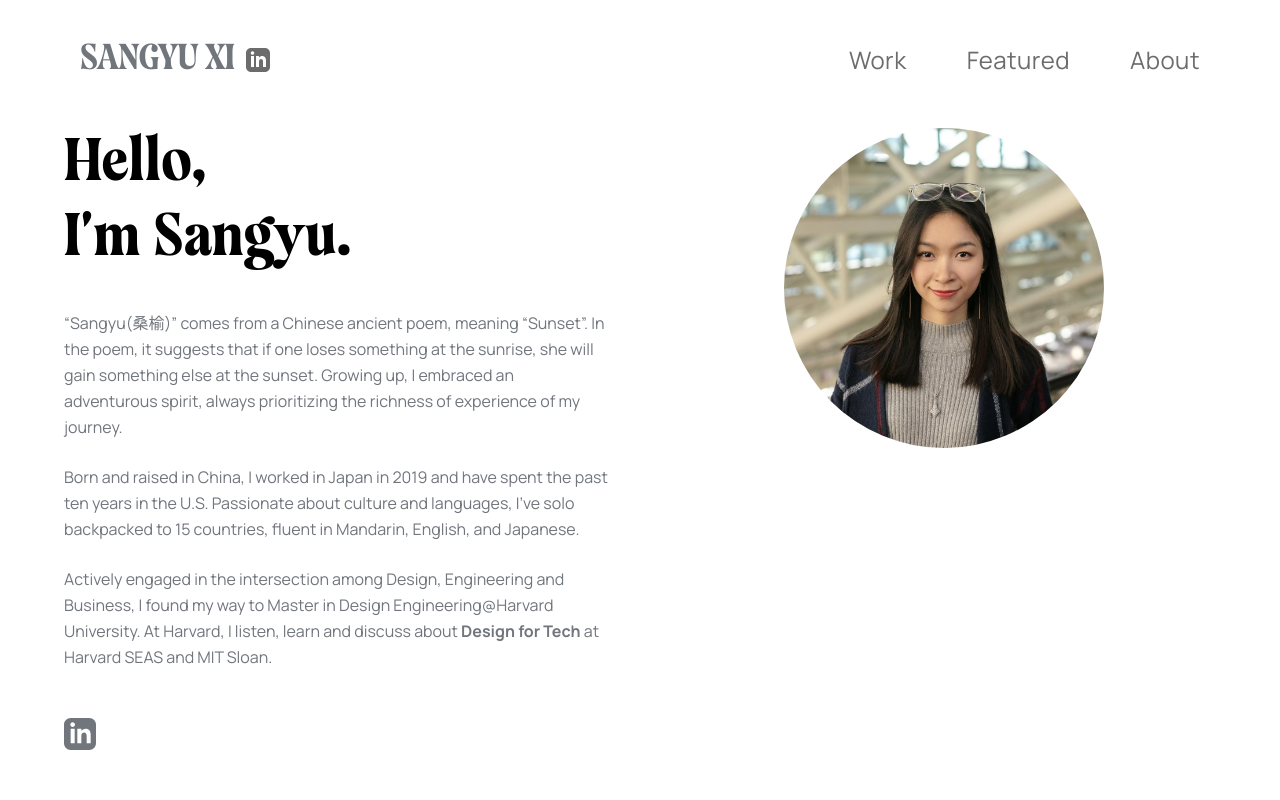
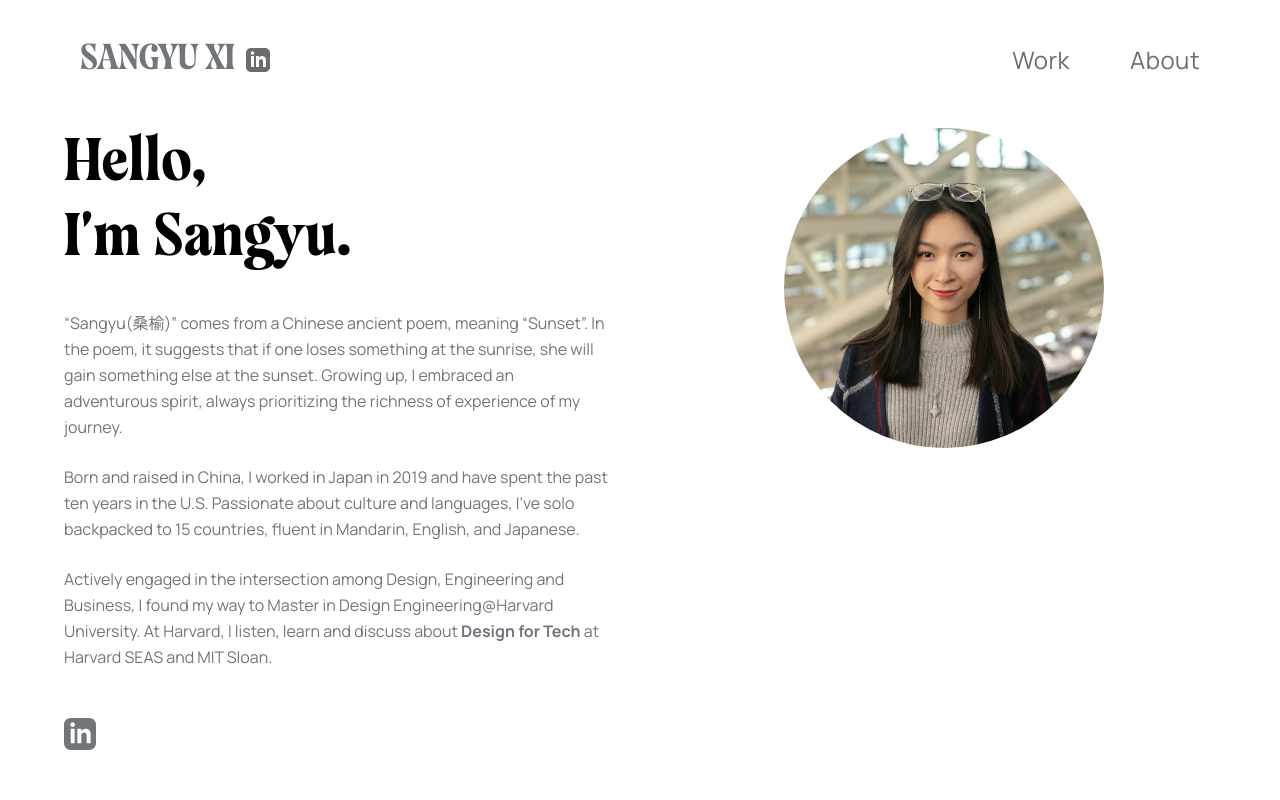
Before and after one commit to sekimataki/portfolio, a Next.js app: page /about in a window 1280 px wide. Shown: the top 800 px of the page. Built offline with nearby package versions, Linux system fonts and the light colour scheme.

Commit message:
Your descriptive message here

```diff
--- a/app/about/page.tsx
+++ b/app/about/page.tsx
@@ -47,12 +47,6 @@ export default function About() {
             className="font-manrope text-[#6c6c6c] text-lg sm:text-xl md:text-2xl font-normal tracking-[0.5px] cursor-pointer hover:text-[#000000] hover:opacity-70 transition-all"
           >
             Work
-          </Link>
-          <Link
-            href="/#featured"
-            className="font-manrope text-[#6c6c6c] text-lg sm:text-xl md:text-2xl font-normal tracking-[0.5px] cursor-pointer hover:text-[#000000] hover:opacity-70 transition-all"
-          >
-            Featured
           </Link>
           <Link
             href="/about"
--- a/app/page.tsx
+++ b/app/page.tsx
@@ -95,12 +95,6 @@ export default function Home() {
             className="font-manrope text-[#6c6c6c] text-lg sm:text-xl md:text-2xl font-normal tracking-[0.5px] cursor-pointer hover:text-[#000000] hover:opacity-70 transition-all"
           >
             Work
-          </Link>
-          <Link
-            href="/#featured"
-            className="font-manrope text-[#6c6c6c] text-lg sm:text-xl md:text-2xl font-normal tracking-[0.5px] cursor-pointer hover:text-[#000000] hover:opacity-70 transition-all"
-          >
-            Featured
           </Link>
           <Link
             href="/about"
```
